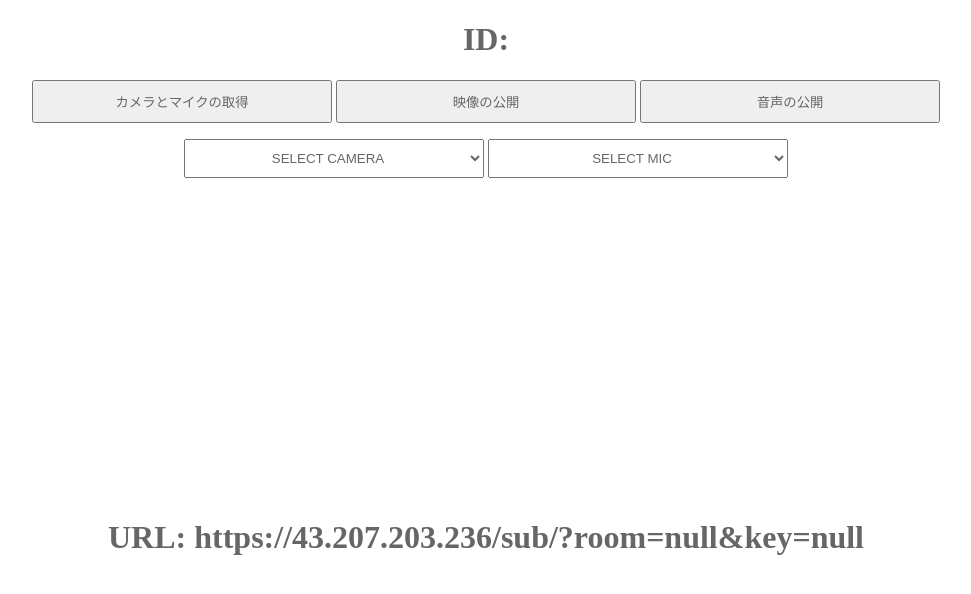
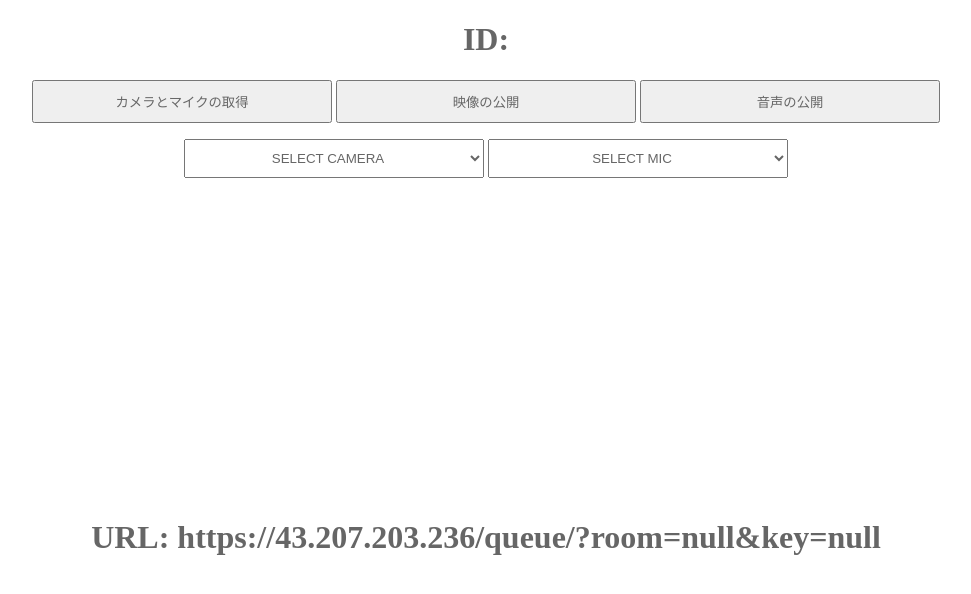
Before and after one commit to tamaya0018/temiwalk-v2, a website built with Parcel: page src/pub/index.html in a window 1280 px wide. Shown: the whole page, without its empty margins (154-1125 px from the left). Built offline with nearby package versions, Linux system fonts and the light colour scheme; what @skyway-sdk/room would draw is missing.

Commit message:
fixed miss

```diff
--- a/src/pub/js/index.js
+++ b/src/pub/js/index.js
@@ -18,7 +18,7 @@ const myUrl              = document.getElementById('url');
 
   myId.textContent = me.myInfo.id;
 
-  var url = "https://43.207.203.236/sub/" + "?room=" + searchParams.get('room') + "&key=" + searchParams.get('key');
+  var url = "https://43.207.203.236/queue/" + "?room=" + searchParams.get('room') + "&key=" + searchParams.get('key');
   //var url = "localhost:1234/queue/" + "?room=" + searchParams.get('room') + "&key=" + searchParams.get('key');
 
   myUrl.textContent = url;
```
Also changed, not shown: dist/pub/index.html, 4 other files.
